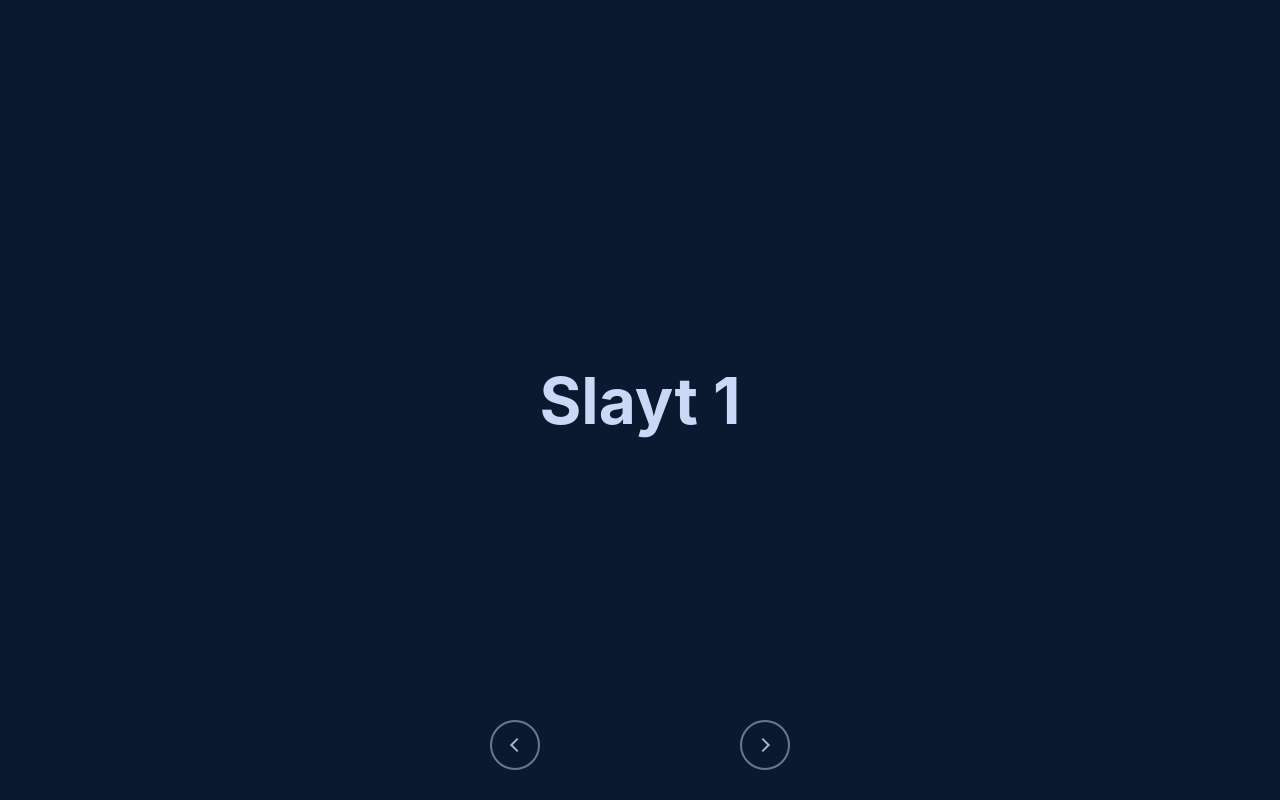
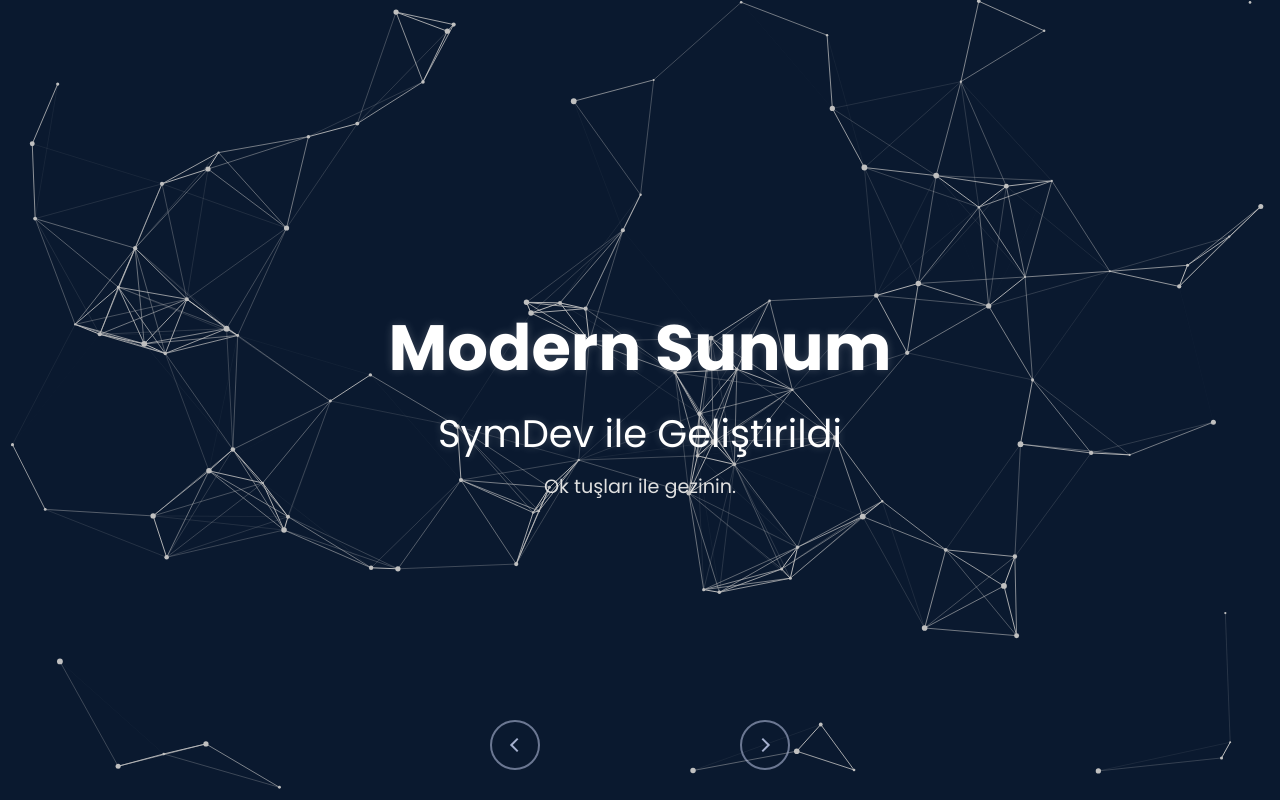
Before and after one commit to cezeriotonom/batman_orav_sunum, a plain HTML site: page index.html in a window 1280 px wide. Drawn offline with Linux system fonts and the light colour scheme.

Commit message:
Arka Plan: Projenin arka planına, birbiriyle ince çizgilerle bağlanan, yavaşça hareket eden, soluk gümüş rengi (#c0c0c0) noktacıklardan oluşan bir animasyon ekle. Bu animasyon, slayt içeriğinin önüne geçmemeli, zarif ve arka planda kalmalı. Tipografi: Projedeki tüm metinler için Google Fonts'tan 'Poppins' fontunu kullan. Ana başlıklar (h1) için 5vw (ekran genişliğinin %5'i), alt başlıklar (h2) için 3vw boyutunda, beyaz renkte (#FFFFFF) ve hafif bir text-shadow ile belirgin olsun. Normal metinler (p) için 1.5vw boyutunda ve biraz daha kırık bir beyaz (#E0E0E0) kullan."

```diff
--- a/index.html
+++ b/index.html
@@ -4,13 +4,33 @@
     <meta charset="UTF-8">
     <meta name="viewport" content="width=device-width, initial-scale=1.0">
     <title>Modern Sunum</title>
+    <link rel="preconnect" href="https://fonts.googleapis.com">
+    <link rel="preconnect" href="https://fonts.gstatic.com" crossorigin>
+    <link href="https://fonts.googleapis.com/css2?family=Poppins:wght@400;700&display=swap" rel="stylesheet">
     <link rel="stylesheet" href="style.css">
 </head>
 <body>
+    <canvas id="particle-canvas"></canvas>
 
-    <section class="active"><h1>Slayt 1</h1></section>
-    <section><h1>Slayt 2</h1></section>
-    <section><h1>Slayt 3</h1></section>
+    <section class="active">
+        <div>
+            <h1>Modern Sunum</h1>
+            <h2>SymDev ile Geliştirildi</h2>
+            <p>Ok tuşları ile gezinin.</p>
+        </div>
+    </section>
+    <section>
+        <div>
+            <h1>Arka Plan</h1>
+            <p>Hareketli parçacık animasyonu.</p>
+        </div>
+    </section>
+    <section>
+        <div>
+            <h1>Tipografi</h1>
+            <h2>Google Fonts 'Poppins'</h2>
+        </div>
+    </section>
     <section><h1>Slayt 4</h1></section>
     <section><h1>Slayt 5</h1></section>
     <section><h1>Slayt 6</h1></section>
--- a/script.js
+++ b/script.js
@@ -1,4 +1,109 @@
 document.addEventListener('DOMContentLoaded', () => {
+    // Particle Animation Logic
+    const canvas = document.getElementById('particle-canvas');
+    const ctx = canvas.getContext('2d');
+    canvas.width = window.innerWidth;
+    canvas.height = window.innerHeight;
+
+    let particlesArray;
+
+    const mouse = {
+        x: null,
+        y: null,
+        radius: (canvas.height/120) * (canvas.width/120)
+    }
+
+    window.addEventListener('mousemove',
+        function(event) {
+            mouse.x = event.x;
+            mouse.y = event.y;
+        }
+    );
+
+    class Particle {
+        constructor(x, y, directionX, directionY, size, color) {
+            this.x = x;
+            this.y = y;
+            this.directionX = directionX;
+            this.directionY = directionY;
+            this.size = size;
+            this.color = color;
+        }
+        draw() {
+            ctx.beginPath();
+            ctx.arc(this.x, this.y, this.size, 0, Math.PI * 2, false);
+            ctx.fillStyle = '#c0c0c0';
+            ctx.fill();
+        }
+        update() {
+            if (this.x > canvas.width || this.x < 0) {
+                this.directionX = -this.directionX;
+            }
+            if (this.y > canvas.height || this.y < 0) {
+                this.directionY = -this.directionY;
+            }
+            this.x += this.directionX;
+            this.y += this.directionY;
+            this.draw();
+        }
+    }
+
+    function init() {
+        particlesArray = [];
+        let numberOfParticles = (canvas.height * canvas.width) / 9000;
+        for (let i = 0; i < numberOfParticles; i++) {
+            let size = (Math.random() * 2) + 1;
+            let x = (Math.random() * ((innerWidth - size * 2) - (size * 2)) + size * 2);
+            let y = (Math.random() * ((innerHeight - size * 2) - (size * 2)) + size * 2);
+            let directionX = (Math.random() * .4) - 0.2;
+            let directionY = (Math.random() * .4) - 0.2;
+            let color = '#c0c0c0';
+            particlesArray.push(new Particle(x, y, directionX, directionY, size, color));
+        }
+    }
+
+    function connect() {
+        let opacityValue = 1;
+        for (let a = 0; a < particlesArray.length; a++) {
+            for (let b = a; b < particlesArray.length; b++) {
+                let distance = ((particlesArray[a].x - particlesArray[b].x) * (particlesArray[a].x - particlesArray[b].x))
+                + ((particlesArray[a].y - particlesArray[b].y) * (particlesArray[a].y - particlesArray[b].y));
+                if (distance < (canvas.width/7) * (canvas.height/7)) {
+                    opacityValue = 1 - (distance/20000);
+                    ctx.strokeStyle='rgba(192,192,192,' + opacityValue + ')';
+                    ctx.lineWidth = 1;
+                    ctx.beginPath();
+                    ctx.moveTo(particlesArray[a].x, particlesArray[a].y);
+                    ctx.lineTo(particlesArray[b].x, particlesArray[b].y);
+                    ctx.stroke();
+                }
+            }
+        }
+    }
+
+    function animate() {
+        requestAnimationFrame(animate);
+        ctx.clearRect(0,0,innerWidth, innerHeight);
+
+        for (let i = 0; i < particlesArray.length; i++){
+            particlesArray[i].update();
+        }
+        connect();
+    }
+
+    window.addEventListener('resize',
+        function(){
+            canvas.width = innerWidth;
+            canvas.height = innerHeight;
+            mouse.radius = ((canvas.height/80) * (canvas.height/80));
+            init();
+        }
+    );
+
+    init();
+    animate();
+
+    // Existing Presentation Logic
     const slides = document.querySelectorAll('section');
     const prevArrow = document.getElementById('prev-arrow');
     const nextArrow = document.getElementById('next-arrow');
--- a/style.css
+++ b/style.css
@@ -6,10 +6,19 @@
 
 body {
     margin: 0;
-    font-family: -apple-system, BlinkMacSystemFont, 'Segoe UI', Roboto, Oxygen, Ubuntu, Cantarell, 'Open Sans', 'Helvetica Neue', sans-serif;
+    font-family: 'Poppins', sans-serif;
     background-color: #0a192f;
-    color: #ccd6f6;
+    color: #FFFFFF;
     overflow: hidden; /* Prevent scrollbars from appearing */
+}
+
+#particle-canvas {
+    position: fixed;
+    top: 0;
+    left: 0;
+    width: 100%;
+    height: 100%;
+    z-index: -1; /* Place canvas behind content */
 }
 
 section {
@@ -21,6 +30,7 @@ section {
     display: flex;
     justify-content: center;
     align-items: center;
+    text-align: center;
     opacity: 0;
     visibility: hidden;
     transition: opacity 1s ease-in-out, visibility 1s ease-in-out;
@@ -32,7 +42,25 @@ section.active {
 }
 
 h1 {
-    font-size: 4rem;
+    font-size: 5vw;
+    font-weight: 700;
+    color: #FFFFFF;
+    text-shadow: 0 0 10px rgba(255, 255, 255, 0.2);
+    margin: 0;
+}
+
+h2 {
+    font-size: 3vw;
+    font-weight: 400;
+    color: #FFFFFF;
+    text-shadow: 0 0 8px rgba(255, 255, 255, 0.2);
+    margin: 10px 0;
+}
+
+p {
+    font-size: 1.5vw;
+    color: #E0E0E0;
+    margin: 0;
 }
 
 .nav-container {
```
Also changed, not shown: 1 other file.
